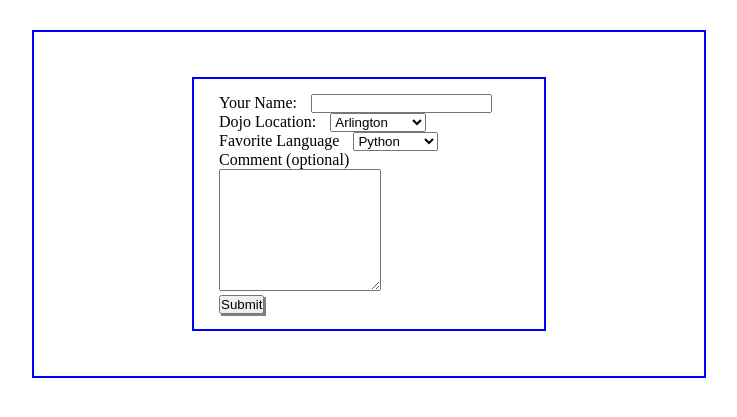
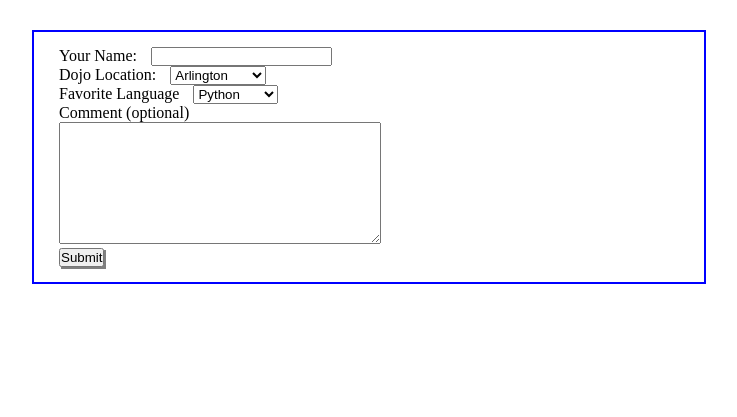
Before and after one commit to JennyWauer/dojo_survey, a Django app: page /dojo_app/ in a window 1280 px wide. Shown: the top 417 px of the page, without its empty margins (271-1008 px from the left). Run offline with Django 3.2, Linux system fonts and the light colour scheme.

Commit message:
removed css import

```diff
--- a/dojo_app/static/style.css
+++ b/dojo_app/static/style.css
@@ -1,4 +1,3 @@
-@import "result.css";
 
 * {
     margin: 0 auto;
```
